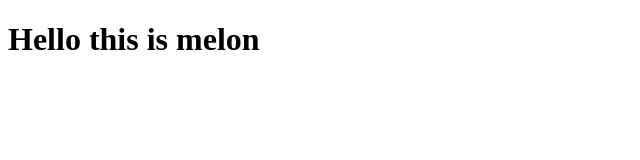
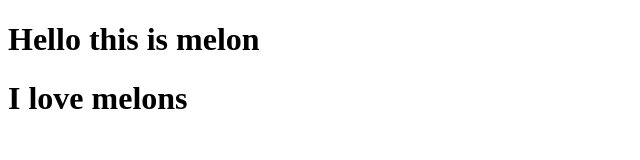
Before and after one commit to sazi-zZz/melon-musk, a plain HTML site: page index.html in a window 1280 px wide. Shown: the whole page, without its empty margins (0-640 px from the left). Drawn offline with Linux system fonts and the light colour scheme.

Commit message:
added love for melons

```diff
--- a/index.html
+++ b/index.html
@@ -7,5 +7,6 @@
 </head>
 <body>
     <h1>Hello this is melon</h1>
+    <h1>I love melons</h1>
 </body>
 </html>
```
